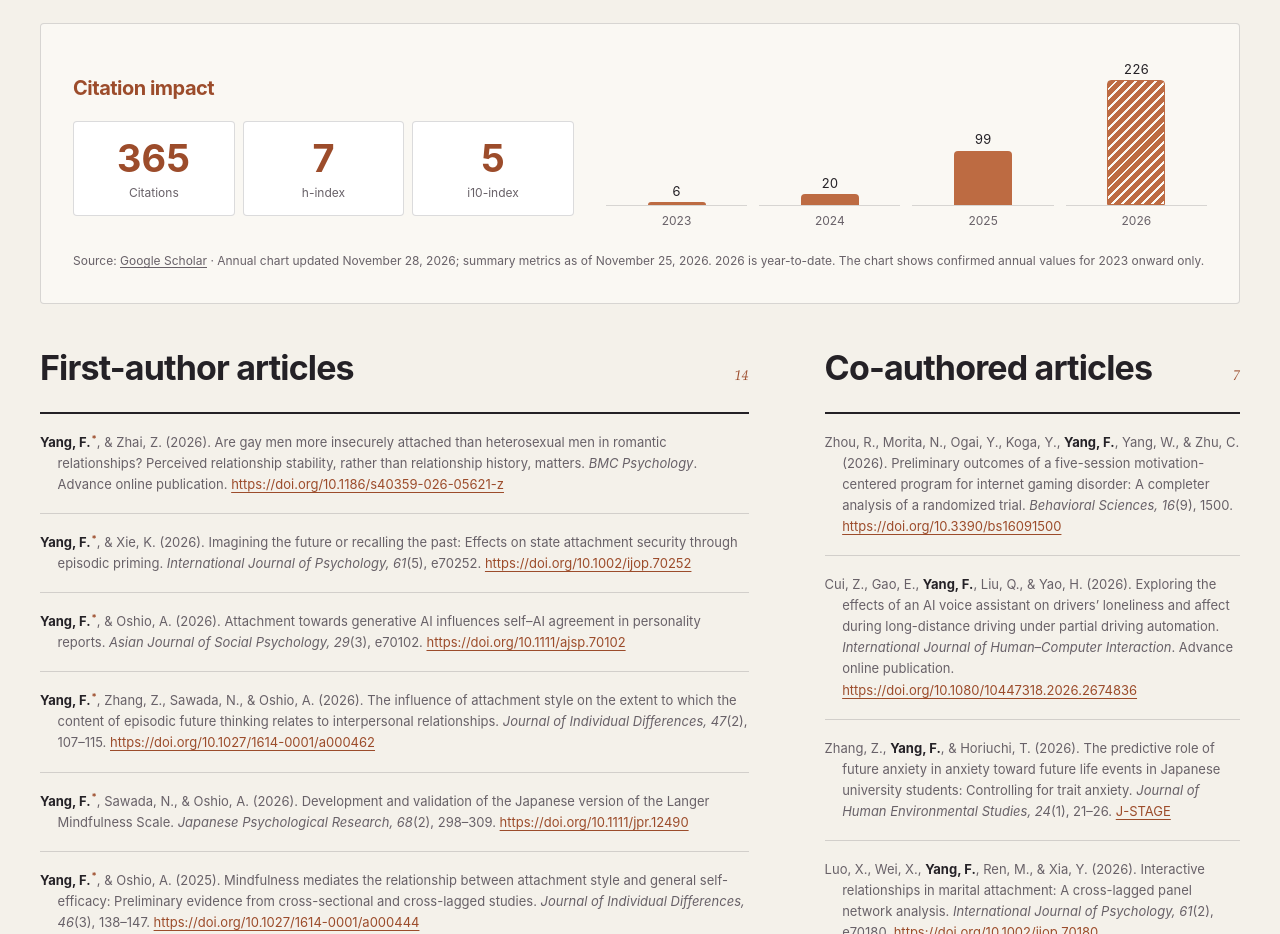
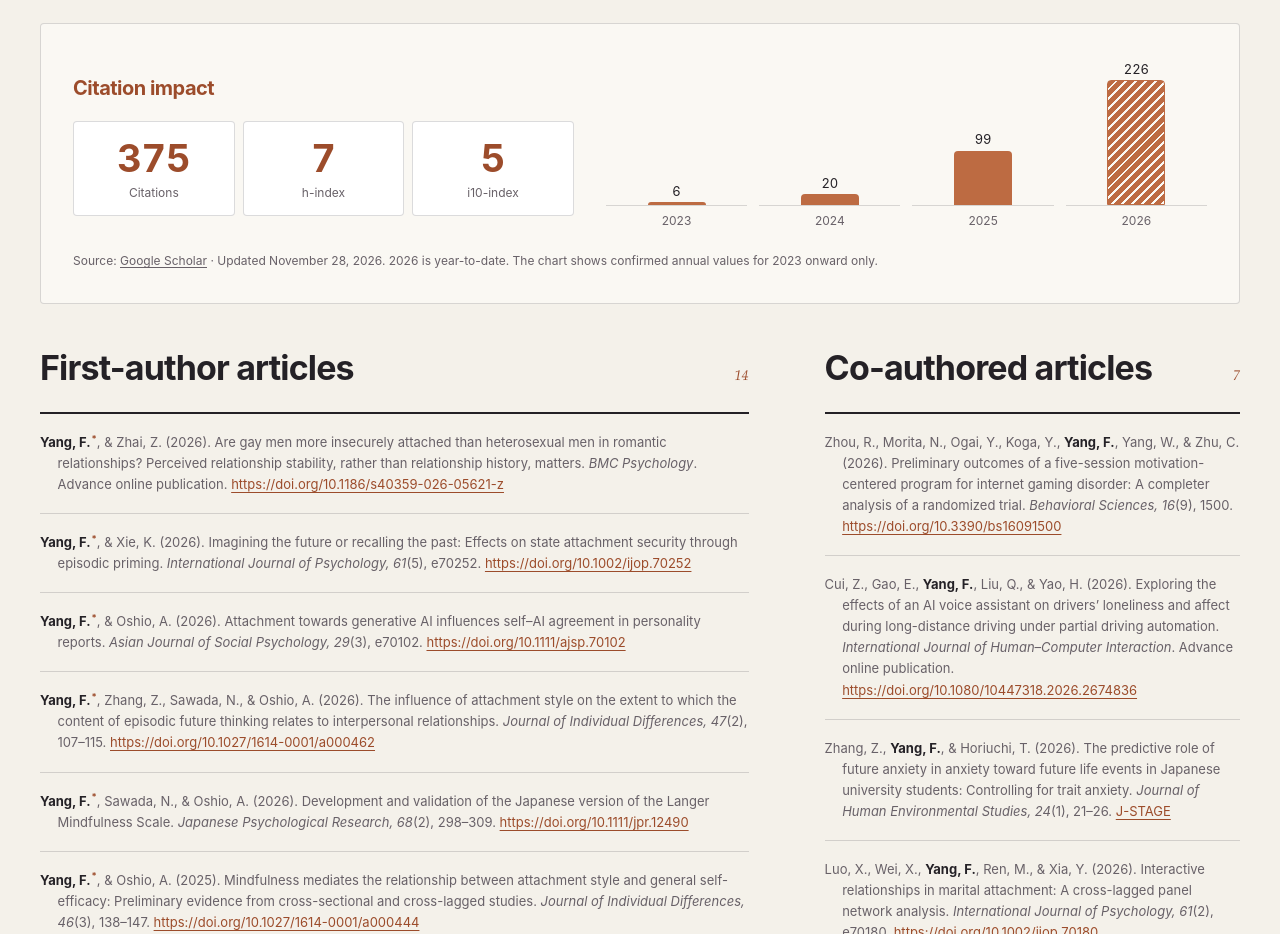
Before and after one commit to fanyang-psy/fanyang-psy.github.io, a plain HTML site: page index.html in a window 1280 px wide. Shown: the part 3680-4614 px from the top of the page. Drawn offline with Linux system fonts and the light colour scheme.

Commit message:
Update Google Scholar total citations to 375

```diff
--- a/index.html
+++ b/index.html
@@ -275,9 +275,9 @@
 
           <section class="citation-panel" aria-labelledby="citation-title">
             <div><h3 id="citation-title">Citation impact</h3>
-            <dl class="citation-metrics"><div><dd>365</dd><dt>Citations</dt></div><div><dd>7</dd><dt>h-index</dt></div><div><dd>5</dd><dt>i10-index</dt></div></dl></div>
+            <dl class="citation-metrics"><div><dd>375</dd><dt>Citations</dt></div><div><dd>7</dd><dt>h-index</dt></div><div><dd>5</dd><dt>i10-index</dt></div></dl></div>
             <ul class="citation-chart" aria-label="Annual citations"><li><div class="citation-bar-track"><span class="citation-bar-value">6</span><span aria-hidden="true" class="citation-bar" style="--bar-height:3.32px"></span></div><span>2023</span></li><li><div class="citation-bar-track"><span class="citation-bar-value">20</span><span aria-hidden="true" class="citation-bar" style="--bar-height:11.06px"></span></div><span>2024</span></li><li><div class="citation-bar-track"><span class="citation-bar-value">99</span><span aria-hidden="true" class="citation-bar" style="--bar-height:54.76px"></span></div><span>2025</span></li><li><div class="citation-bar-track"><span class="citation-bar-value">226</span><span aria-hidden="true" class="citation-bar citation-bar-current" style="--bar-height:125.00px"></span></div><span>2026</span></li></ul>
-            <p class="citation-source">Source: <a href="https://scholar.google.com/citations?user=OyVh94cAAAAJ" target="_blank" rel="noopener">Google Scholar</a> · Annual chart updated November 28, 2026; summary metrics as of November 25, 2026. 2026 is year-to-date. The chart shows confirmed annual values for 2023 onward only.</p>
+            <p class="citation-source">Source: <a href="https://scholar.google.com/citations?user=OyVh94cAAAAJ" target="_blank" rel="noopener">Google Scholar</a> · Updated November 28, 2026. 2026 is year-to-date. The chart shows confirmed annual values for 2023 onward only.</p>
           </section>
           <div class="publication-columns">
             <section class="publication-group" aria-labelledby="first-author-title">
```
